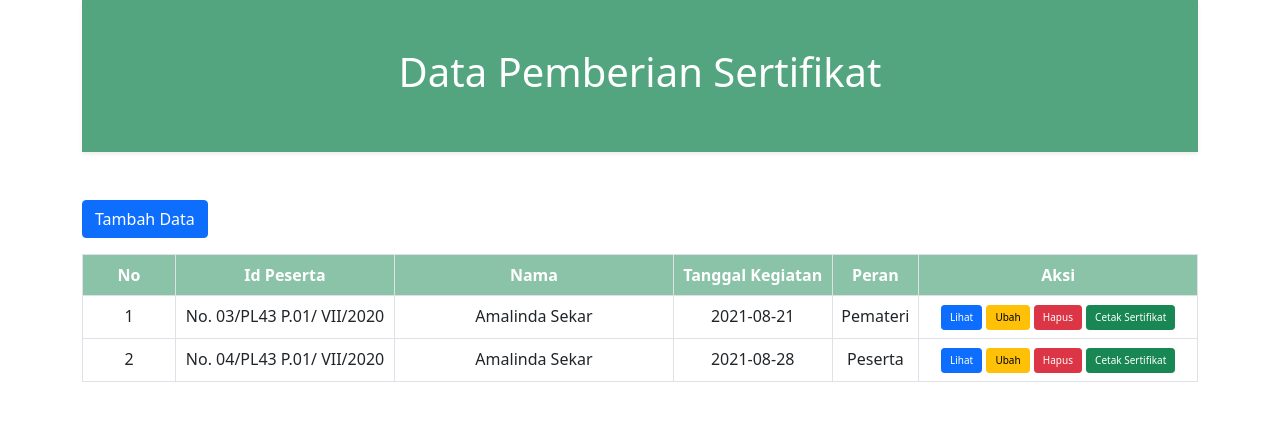
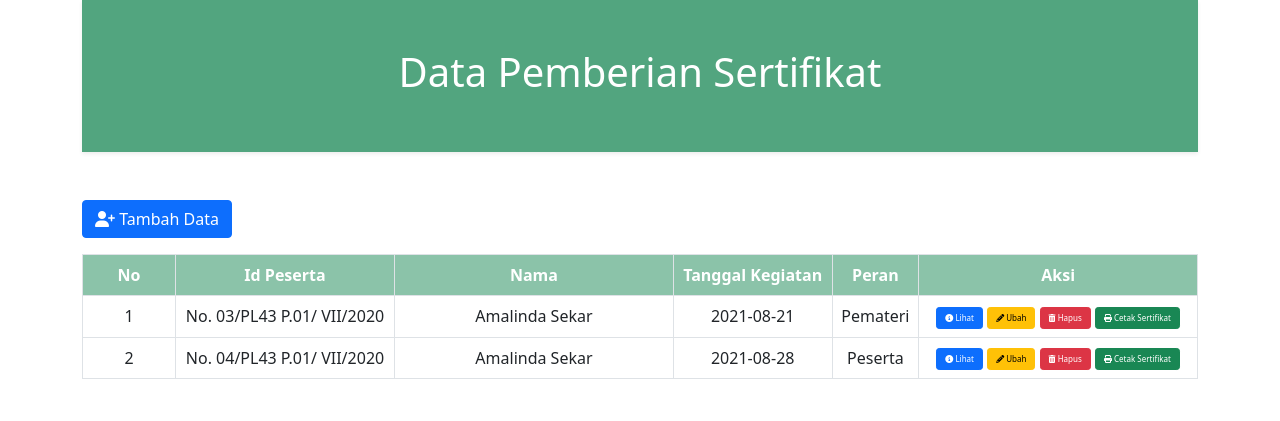
Before and after one commit to amallindask/team1, a PHP site: page / in a window 1280 px wide. Shown: the top 421 px of the page. Run offline with PHP 8.4, Linux system fonts and the light colour scheme; data comes from the database, SQL or seed files in the repository; some libraries are stand-ins or nearby versions.

Commit message:
tambah icon

```diff
--- a/team1Final/index.php
+++ b/team1Final/index.php
@@ -13,6 +13,7 @@
     <!-- Required meta tags -->
     <meta charset="utf-8">
     <meta name="viewport" content="width=device-width, initial-scale=1">
+    <script src="https://use.fontawesome.com/59ae7329be.js"></script>
 
     <!-- Bootstrap CSS -->
     <link href="https://cdn.jsdelivr.net/npm/bootstrap@5.1.0/dist/css/bootstrap.min.css" rel="stylesheet" integrity="sha384-KyZXEAg3QhqLMpG8r+8fhAXLRk2vvoC2f3B09zVXn8CA5QIVfZOJ3BCsw2P0p/We" crossorigin="anonymous">
@@ -27,7 +28,7 @@
             </div>
         </div>
         <div class="header">
-            <a class="btn btn-primary btn-xlg shadow-xlg ml-2 mb-3" href="peserta_tambah.php">Tambah Data</a>
+            <a class="btn btn-primary btn-xlg shadow-xlg ml-2 mb-3" href="peserta_tambah.php"><i class="fa fa-user-plus"></i> Tambah Data</a>
         </div>
         <table class="table table-bordered table-hover table-responsive text-center">
             <thead class="bg-success p-2 text-white bg-opacity-50">
@@ -50,10 +51,10 @@
                 <td><?= $pst["tgl_kegiatan"] ?></td>
                 <td><?= $pst["peran"]; ?></td>
                 <td>
-                    <a class="btn btn-primary btn-sm" style="font-size: 10px;" href="peserta_lihat.php?id=<?= $pst['id_peserta']; ?>">Lihat</a>
-                    <a class="btn btn-warning btn-sm" style="font-size: 10px;" href="peserta_ubah.php?id=<?= $pst['id_peserta']; ?>">Ubah</a>
-                     <a class="btn btn-danger btn-sm" style="font-size: 10px;" href="peserta_hapus.php?id=<?= $pst['id_peserta']; ?>" onclick="return confirm('Anda yakin akan menghapus peserta ini?');">Hapus</a>
-                    <a class="btn btn-success btn-sm" style="font-size: 10px;" href="sertifikat_cetak.php?id=<?= $pst['id_peserta']; ?>" target="_blank">Cetak Sertifikat</a>
+                    <a class="btn btn-primary btn-sm" style="font-size: 8px;" href="peserta_lihat.php?id=<?= $pst['id_peserta']; ?>"><i class="fa fa-info-circle" aria-hidden="true"></i> Lihat</a>
+                    <a class="btn btn-warning btn-sm" style="font-size: 8px;" href="peserta_ubah.php?id=<?= $pst['id_peserta']; ?>"><i class="fa fa-pencil" aria-hidden="true"></i> Ubah</a>
+                    <a class="btn btn-danger btn-sm" style="font-size: 8px;" href="peserta_hapus.php?id=<?= $pst['id_peserta']; ?>" onclick="return confirm('Anda yakin akan menghapus peserta ini?');"><i class="fa fa-trash" aria-hidden="true"></i> Hapus</a>
+                    <a class="btn btn-success btn-sm" style="font-size: 8px;" href="sertifikat_cetak.php?id=<?= $pst['id_peserta']; ?>" target="_blank"><i class="fa fa-print" aria-hidden="true"></i> Cetak Sertifikat</a>
                 </td>
             </tr>
             </tbody>
```
